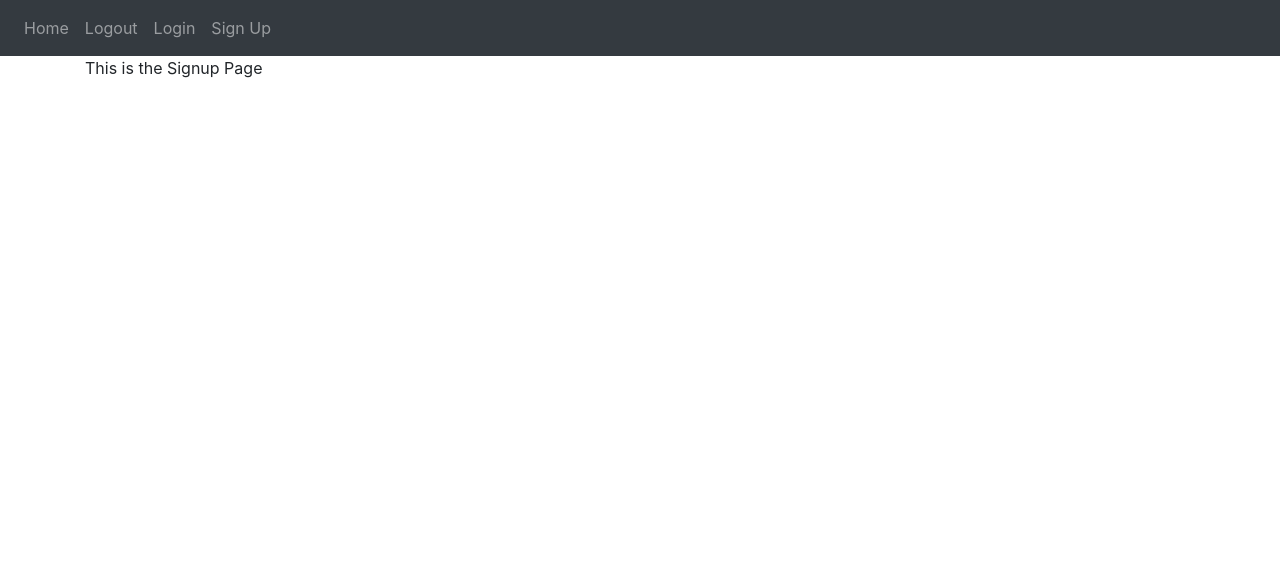
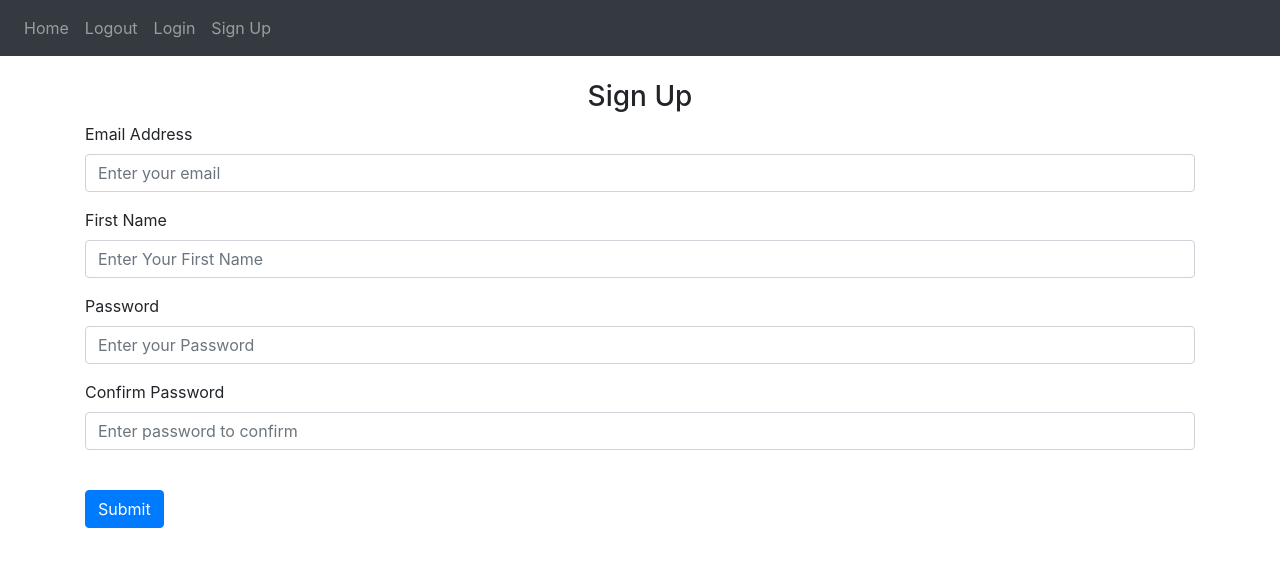
Before and after one commit to PeroxideParadox/Flask-WebApp, a Python web app: template WebApp/website/templates/signup.html in a window 1280 px wide. Shown: the top 567 px of the page. Run offline with Jinja, Linux system fonts and the light colour scheme; the template is opened without the code that fills it, so the values that code supplies are empty; some libraries are stand-ins or nearby versions.

Commit message:
Add files via upload

```diff
--- a/WebApp/website/templates/base.html
+++ b/WebApp/website/templates/base.html
@@ -36,6 +36,7 @@
         </div>
       </div>
     </nav>
+    <br/>
     <div class="container">
       {% block content %}
       {% endblock %}
--- a/WebApp/website/templates/signup.html
+++ b/WebApp/website/templates/signup.html
@@ -1,4 +1,45 @@
 {% extends "base.html" %} {% block title %}signup{% endblock%}
 {% block content %}
-<p>This is the Signup Page </p>
+<!--after entering all the details will be sent as a bundle to the backend as name so name is pretty important
+class of form-group and control as of bootstrap id and name should be same as basic-->
+<form method="post">
+    <h3 align="center">Sign Up</h3>
+    <div class="form-group">
+        <label for="email">Email Address</label>
+        <input type="email"
+        class="form-control"
+        id="email"
+        name="email"
+        placeholder="Enter your email"
+        />
+    </div>
+    <div class="form-group">
+        <label for="Firstname">First Name</label>
+        <input type="text"
+        class="form-control"
+        id="firstname"
+        name="firstname"
+        placeholder="Enter Your First Name"
+        />
+    </div>
+    <div class="form-group">
+        <label for="password1">Password</label>
+        <input type="text"
+        class="form-control"
+        id="password1"
+        name="password1"
+        placeholder="Enter your Password"/>
+    </div>
+    <div class="form-group">
+        <label for="password2">Confirm Password</label>
+        <input type="text"
+        class="form-control"
+        id="password2"
+        name="password2"
+        placeholder="Enter password to confirm"/>
+
+    </div>
+    <br/>
+    <button type="submit" class="btn btn-primary">Submit</button>
+    </form>
 {% endblock %}
```
Also changed, not shown: WebApp/website/templates/login.html (+17 -1 lines).
